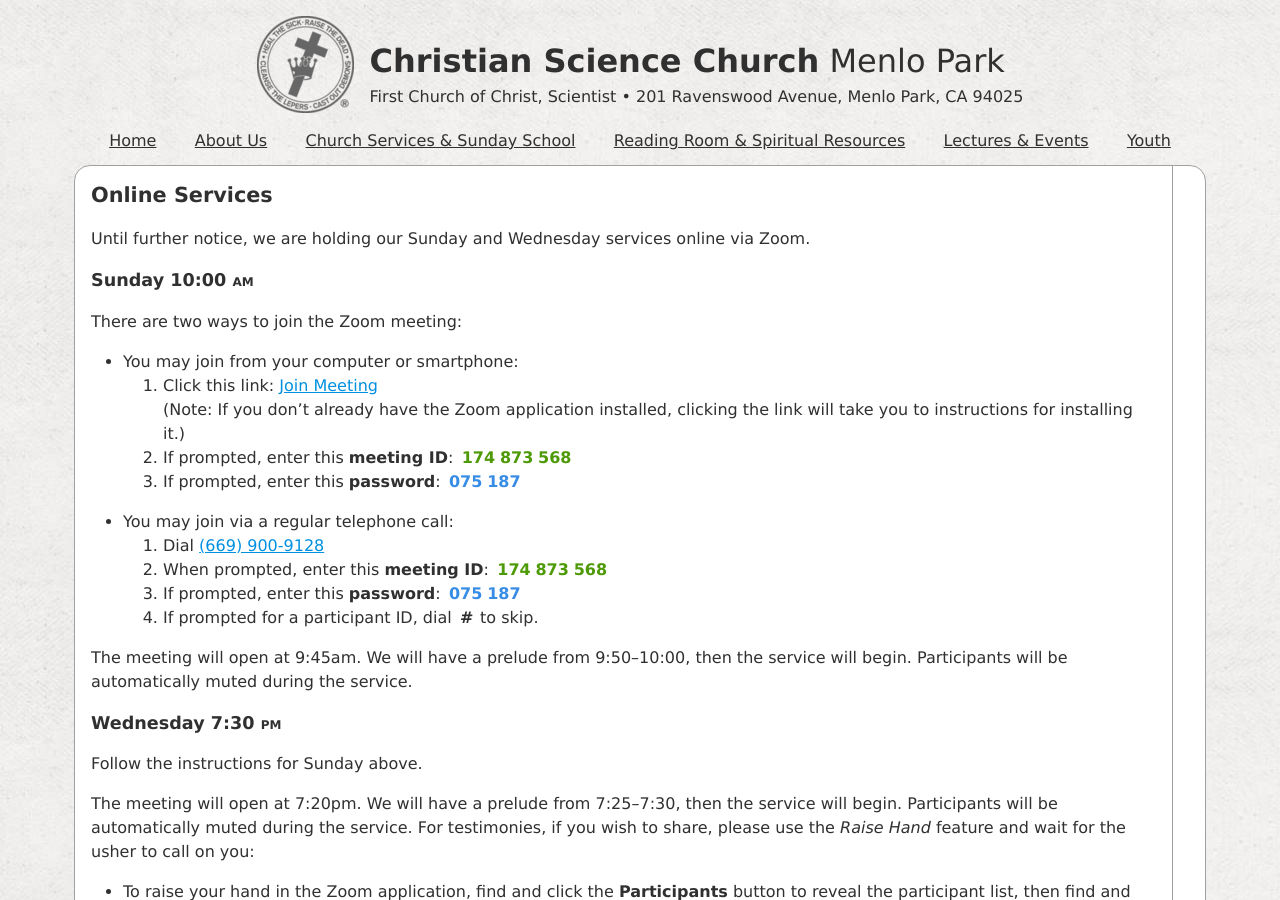
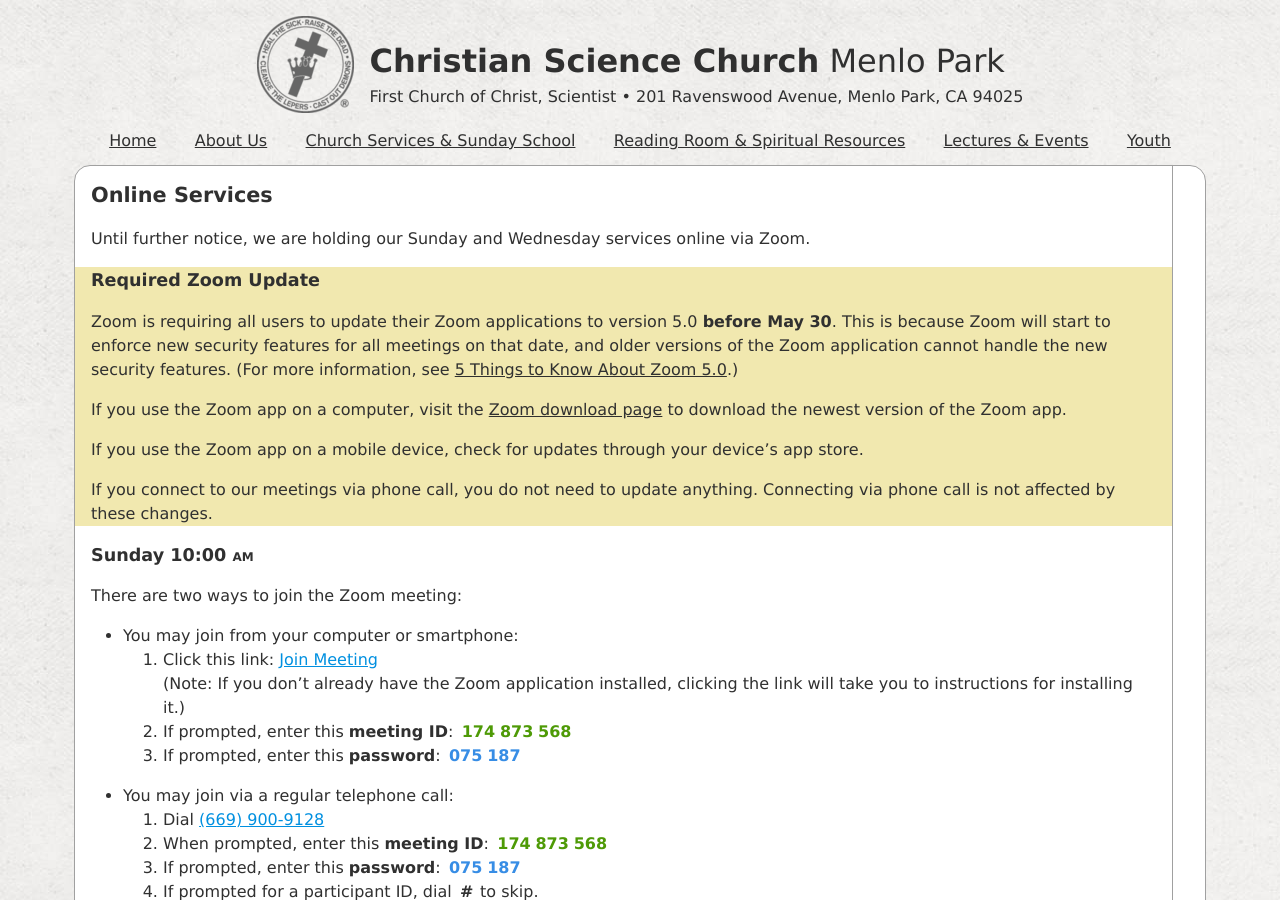
Before and after one commit to kalgynirae/csmenlopark, a Jekyll site: the page built from pages/online-services.md, in a window 1280 px wide and 900 px high. Built offline with Jekyll 4.4.1, drawn with Linux system fonts in a browser that asks for light colours; nearby versions of some CDN libraries; our own code applies the rules of GitHub Pages for plain Markdown files; a script that is not in the unit is left out.

Commit message:
Add notice about required Zoom update

```diff
--- a/pages/online-services.md
+++ b/pages/online-services.md
@@ -11,6 +11,28 @@
 
 Until further notice, we are holding our Sunday and Wednesday services online
 via Zoom.
+
+<div class="highlight-box" markdown="1">
+
+## Required Zoom Update
+
+Zoom is requiring all users to update their Zoom applications to version 5.0
+**before May 30**.  This is because Zoom will start to enforce new security
+features for all meetings on that date, and older versions of the Zoom
+application cannot handle the new security features.  (For more information, see
+<a href="https://blog.zoom.us/wordpress/2020/04/27/its-here-5-things-to-know-about-zoom-5-0/" rel="external" target="_blank">5 Things to Know About Zoom 5.0</a>.)
+
+If you use the Zoom app on a computer, visit the
+<a href="https://zoom.us/download" rel="external" target="_blank">Zoom download page</a>
+to download the newest version of the Zoom app.
+
+If you use the Zoom app on a mobile device, check for updates through your
+device's app store.
+
+If you connect to our meetings via phone call, you do not need to update
+anything. Connecting via phone call is not affected by these changes.
+
+</div>
 
 ## Sunday <time datetime="10:00">10:00 am</time>
 
```
